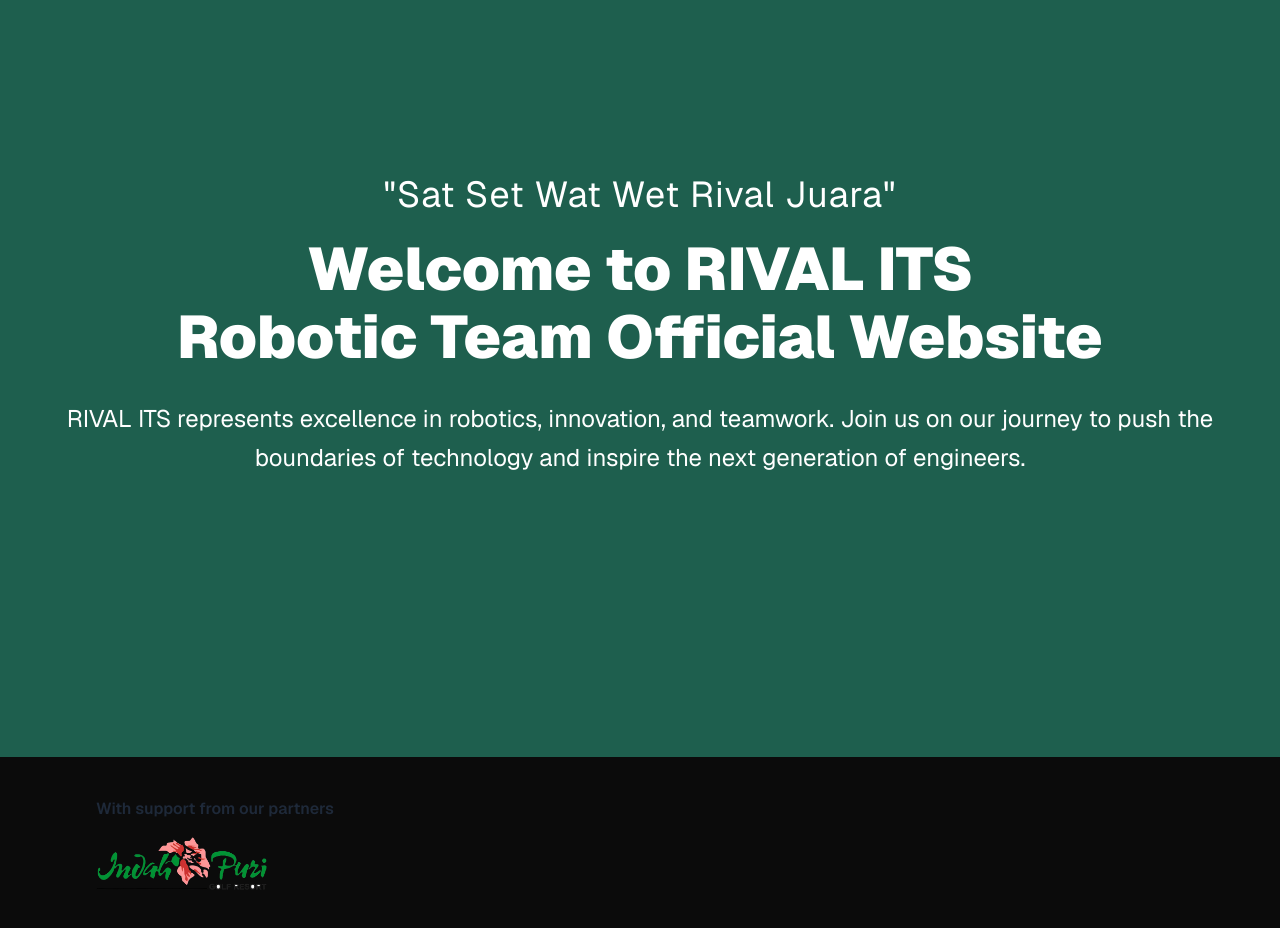
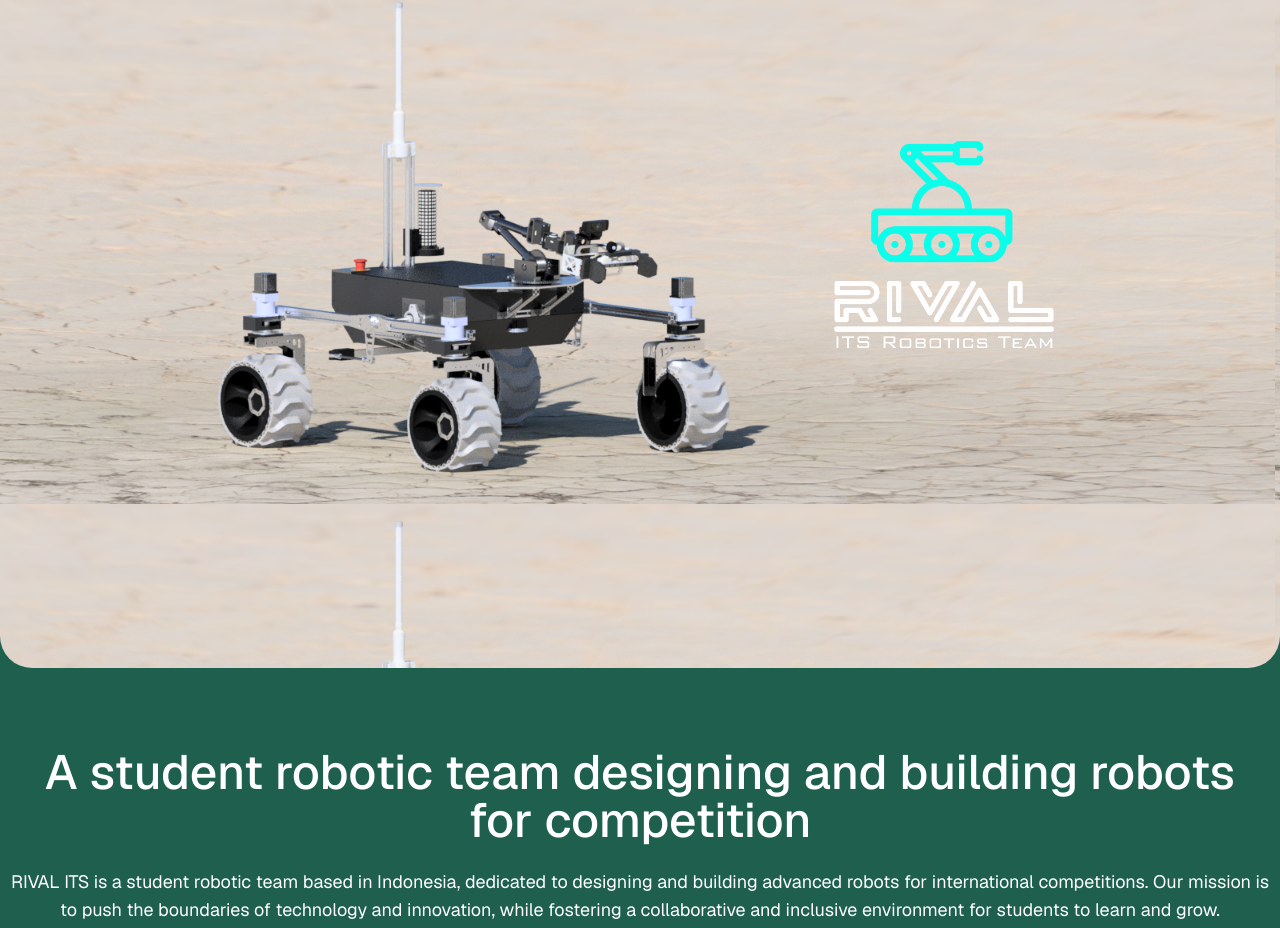
Before and after one commit to yosuahres/rival-website-project, a Next.js app: page / in a window 1280 px wide. Shown: the part 179-1107 px from the top of the page. Built offline with nearby package versions, Linux system fonts and the light colour scheme.

Commit message:
feat: adjusting to new navbar on main

```diff
--- a/src/app/contact/ContactForm.tsx
+++ b/src/app/contact/ContactForm.tsx
@@ -87,7 +87,7 @@ export default function ContactForm() {
   };
 
   return (
-  <div className="bg-white/0 backdrop-blur-sm rounded-lg p-8 shadow-xl border border-gray-200">
+  <div className="bg-white/0 backdrop-blur-sm rounded-lg p-8 ">
       {formState.isSuccess && (
         <div className="mb-6 p-4 bg-green-100 border border-green-400 text-white rounded-lg">
           <div className="flex items-center">
--- a/src/app/contact/page.tsx
+++ b/src/app/contact/page.tsx
@@ -10,7 +10,7 @@ export default function Contact() {
   return (
     <div className="min-h-screen bg-[#1e5f4e]">
       <div
-        className="relative px-80 py-25 bg-black bg-cover bg-center min-h-[400px]"
+        className="relative px-80 py-40 bg-black bg-cover bg-center min-h-[500px]"
         style={{ backgroundImage: `url('/images/contact.jpg')` }}
       >
         <div className="absolute inset-0 bg-black/80" style={{ pointerEvents: 'none' }} />
--- a/src/app/page.tsx
+++ b/src/app/page.tsx
@@ -1,7 +1,7 @@
-import Image from "next/image"; // Keep this if other images are used, otherwise remove
+import Image from "next/image";
 import Link from "next/link";
 import type { Metadata } from "next";
-import NextImage from "@/components/NextImage"; // Import custom NextImage component
+import NextImage from "@/components/NextImage";
 
 export const metadata: Metadata = {
   title: "Home",
@@ -12,31 +12,41 @@ export default function Home() {
   return (
     <>
       {/* Hero Section*/}
-      <section className="flex items-center justify-center px-8 py-60 flex-1">
-        <div className="flex items-center justify-center">
-          {/* Center Content */}
-          <div className="text-center">
-            <p className="text-white text-4xl mb-6 tracking-wide">
-              "Sat Set Wat Wet Rival Juara"
-            </p>
+      <section
+        className="flex items-center justify-between px-8 py-80 flex-1 relative rounded-bl-4xl rounded-br-4xl"
+        style={{
+          backgroundImage: "url('/images/foreground-arc.png')",
+          backgroundSize: "120%",
+          backgroundPosition: "5px center",
+          transform: "scaleX(-1)",
+        }}
+      >
+        {/* Left side: Logo centered vertically, un-mirrored */}
+        <div className="flex items-center justify-center flex-1" style={{ transform: "scaleX(-1)" }}>
+          <Image
+            src="/images/vertical.png"
+            alt="RIVAL ITS Logo"
+            width={220}
+            height={220}
+            priority
+          />
+        </div>
+        {/* Right side (empty or add content here) */}
+        <div className="flex-1" />
+      </section>
 
-            <h1 className="mb-8">
-              <div className="text-white font-black text-7xl md:text-6xl leading-none mb-2">
-                Welcome to RIVAL ITS
-              </div>
-              <div className="text-white font-black text-7xl md:text-6xl leading-none">
-                Robotic Team Official Website
-              </div>
-            </h1>
-
-            <p className="text-white text-2xl max-w-6xl mx-auto mb-10 leading-relaxed">
-              RIVAL ITS represents excellence in robotics, innovation, and teamwork.
-              Join us on our journey to push the boundaries of technology
-              and inspire the next generation of engineers.
-            </p>
-          </div>
+      {/* About Section */}
+      <section className="py-20 px-2">
+        <div className="mx-auto text-center max-w-7xl">
+          <h2 className="text-5xl text-white mb-6 font-medium">A student robotic team designing and building robots for competition</h2>
+          <p className="text-lg text-white mx-auto">
+            RIVAL ITS is a student robotic team based in Indonesia, dedicated to designing and building advanced robots for international competitions.
+            Our mission is to push the boundaries of technology and innovation, while fostering a collaborative and inclusive environment for students to learn and grow.
+          </p>
         </div>
       </section>
+
+
     </>
   );
 }
--- a/src/app/partners/page.tsx
+++ b/src/app/partners/page.tsx
@@ -11,7 +11,7 @@ export default function Sponsors() {
     <>
       <div>
         {/* Header Section */}
-        <div className="text-[#1e5f4e] py-20 px-8">
+        <div className="text-white py-35 px-8">
           <div className="max-w-6xl mx-auto text-center">
             <h1 className="text-4xl md:text-5xl font-bold mb-6">
               Our Sponsors and Supporters
--- a/src/app/teams/page.tsx
+++ b/src/app/teams/page.tsx
@@ -29,9 +29,9 @@ export default function Teams() {
 
   return (
     <div className="flex flex-col min-h-full">
-      <section className="flex-1 px-8 py-12">
+      <section className="flex-1 px-8 py-35">
         <div className="max-w-4xl mx-auto text-center">
-          <h1 className="text-[#1e5f4e] font-black text-6xl mb-8">
+          <h1 className="text-white font-black text-6xl mb-8">
             Meet the Team
           </h1>
 
@@ -39,7 +39,7 @@ export default function Teams() {
             const membersInRole = teamMembers.filter(member => member.role === role);
             return (
               <div key={role} className="mb-12">
-                <h2 className="text-[#1e5f4e] font-bold text-4xl mt-12 mb-8 capitalize">
+                <h2 className="text-white font-bold text-4xl mt-12 mb-8 capitalize">
                   {role}
                 </h2>
                 <div className="grid md:grid-cols-2 lg:grid-cols-3 gap-8 mt-12">
@@ -49,7 +49,7 @@ export default function Teams() {
                         <div className="w-[200px] h-[200px] rounded-full overflow-hidden flex items-center justify-center mb-4">
                           <Image src={member.image} alt={`Team member ${member.name}`} width={200} height={200} className="object-cover" />
                         </div>
-                        <p className="text-[#1e5f4e]">{member.name.charAt(0).toUpperCase() + member.name.slice(1)}</p>
+                        <p className="text-white">{member.name.charAt(0).toUpperCase() + member.name.slice(1)}</p>
                       </div>
                     ))
                   ) : (
--- a/src/layouts/Navbar.tsx
+++ b/src/layouts/Navbar.tsx
@@ -10,7 +10,7 @@ export default function Navbar() {
   const [isAboutOpen, setIsAboutOpen] = useState(false);
 
   return (
-    <nav className="w-full px-8 py-6 bg-[#181a23]">
+    <nav className="w-full fixed top-0 left-0 z-50 bg-[#23272f]/30 backdrop-blur-xl px-8 py-3">
       <div className="max-w-[1400px] mx-auto flex items-center justify-between">
         {/* Left: Logo */}
         <Link href="/" className="hover:opacity-80 transition-opacity flex items-center">
@@ -94,21 +94,21 @@ export default function Navbar() {
             </span>
           </div>
           {/* Social Icons */}
-          <a href="https://facebook.com" target="_blank" rel="noopener noreferrer" className="text-white hover:opacity-80">
+          {/* <a href="https://facebook.com" target="_blank" rel="noopener noreferrer" className="text-white hover:opacity-80">
             <svg width="24" height="24" fill="currentColor" viewBox="0 0 24 24"><path d="M22.675 0h-21.35C.6 0 0 .6 0 1.326v21.348C0 23.4.6 24 1.326 24h11.495v-9.294H9.691v-3.622h3.13V8.413c0-3.1 1.893-4.788 4.659-4.788 1.325 0 2.463.099 2.797.143v3.24l-1.918.001c-1.504 0-1.797.715-1.797 1.763v2.313h3.587l-.467 3.622h-3.12V24h6.116C23.4 24 24 23.4 24 22.674V1.326C24 .6 23.4 0 22.675 0"/></svg>
-          </a>
+          </a> */}
           <a href="https://instagram.com" target="_blank" rel="noopener noreferrer" className="text-white hover:opacity-80">
             <svg width="24" height="24" fill="currentColor" viewBox="0 0 24 24"><path d="M12 2.163c3.204 0 3.584.012 4.85.07 3.252.148 4.771 1.691 4.919 4.919.058 1.265.069 1.645.069 4.849 0 3.205-.012 3.584-.069 4.849-.149 3.225-1.664 4.771-4.919 4.919-1.266.058-1.644.07-4.85.07-3.204 0-3.584-.012-4.849-.07-3.26-.149-4.771-1.699-4.919-4.92-.058-1.265-.07-1.644-.07-4.849 0-3.204.013-3.583.07-4.849.149-3.227 1.664-4.771 4.919-4.919 1.266-.057 1.645-.069 4.849-.069zm0-2.163c-3.259 0-3.667.014-4.947.072-4.358.2-6.78 2.618-6.98 6.98-.059 1.281-.073 1.689-.073 4.948 0 3.259.014 3.668.072 4.948.2 4.358 2.618 6.78 6.98 6.98 1.281.058 1.689.072 4.948.072 3.259 0 3.668-.014 4.948-.072 4.354-.2 6.782-2.618 6.979-6.98.059-1.28.073-1.689.073-4.948 0-3.259-.014-3.667-.072-4.947-.196-4.354-2.617-6.78-6.979-6.98-1.281-.059-1.69-.073-4.949-.073zm0 5.838c-3.403 0-6.162 2.759-6.162 6.162s2.759 6.163 6.162 6.163 6.162-2.759 6.162-6.163c0-3.403-2.759-6.162-6.162-6.162zm0 10.162c-2.209 0-4-1.79-4-4 0-2.209 1.791-4 4-4s4 1.791 4 4c0 2.21-1.791 4-4 4zm6.406-11.845c-.796 0-1.441.645-1.441 1.44s.645 1.44 1.441 1.44c.795 0 1.439-.645 1.439-1.44s-.644-1.44-1.439-1.44z"/></svg>
           </a>
           <a href="https://linkedin.com" target="_blank" rel="noopener noreferrer" className="text-white hover:opacity-80">
             <svg width="24" height="24" fill="currentColor" viewBox="0 0 24 24"><path d="M19 0h-14c-2.761 0-5 2.239-5 5v14c0 2.761 2.239 5 5 5h14c2.762 0 5-2.239 5-5v-14c0-2.761-2.238-5-5-5zm-11 19h-3v-10h3v10zm-1.5-11.268c-.966 0-1.75-.784-1.75-1.75s.784-1.75 1.75-1.75 1.75.784 1.75 1.75-.784 1.75-1.75 1.75zm13.5 11.268h-3v-5.604c0-1.337-.025-3.063-1.868-3.063-1.868 0-2.154 1.459-2.154 2.967v5.7h-3v-10h2.881v1.367h.041c.401-.761 1.381-1.563 2.843-1.563 3.041 0 3.602 2.003 3.602 4.605v5.591z"/></svg>
           </a>
-          <a href="https://youtube.com" target="_blank" rel="noopener noreferrer" className="text-white hover:opacity-80">
+          {/* <a href="https://youtube.com" target="_blank" rel="noopener noreferrer" className="text-white hover:opacity-80">
             <svg width="24" height="24" fill="currentColor" viewBox="0 0 24 24"><path d="M23.498 6.186a2.994 2.994 0 0 0-2.112-2.112C19.633 3.5 12 3.5 12 3.5s-7.633 0-9.386.574a2.994 2.994 0 0 0-2.112 2.112C0 7.939 0 12 0 12s0 4.061.502 5.814a2.994 2.994 0 0 0 2.112 2.112C4.367 20.5 12 20.5 12 20.5s7.633 0 9.386-.574a2.994 2.994 0 0 0 2.112-2.112C24 16.061 24 12 24 12s0-4.061-.502-5.814zM9.545 15.568V8.432l6.545 3.568-6.545 3.568z"/></svg>
-          </a>
-          <a href="https://x.com" target="_blank" rel="noopener noreferrer" className="text-white hover:opacity-80">
+          </a> */}
+          {/* <a href="https://x.com" target="_blank" rel="noopener noreferrer" className="text-white hover:opacity-80">
             <svg width="24" height="24" fill="currentColor" viewBox="0 0 24 24"><path d="M23.954 0h-23.908c-.025 0-.046.021-.046.046v23.908c0 .025.021.046.046.046h23.908c.025 0 .046-.021.046-.046v-23.908c0-.025-.021-.046-.046-.046zm-6.616 7.292l-3.568 4.357-3.568-4.357h-2.771l5.354 6.537-5.354 6.537h2.771l3.568-4.357 3.568 4.357h2.771l-5.354-6.537 5.354-6.537h-2.771z"/></svg>
-          </a>
+          </a> */}
         </div>
       </div>
     </nav>
```
